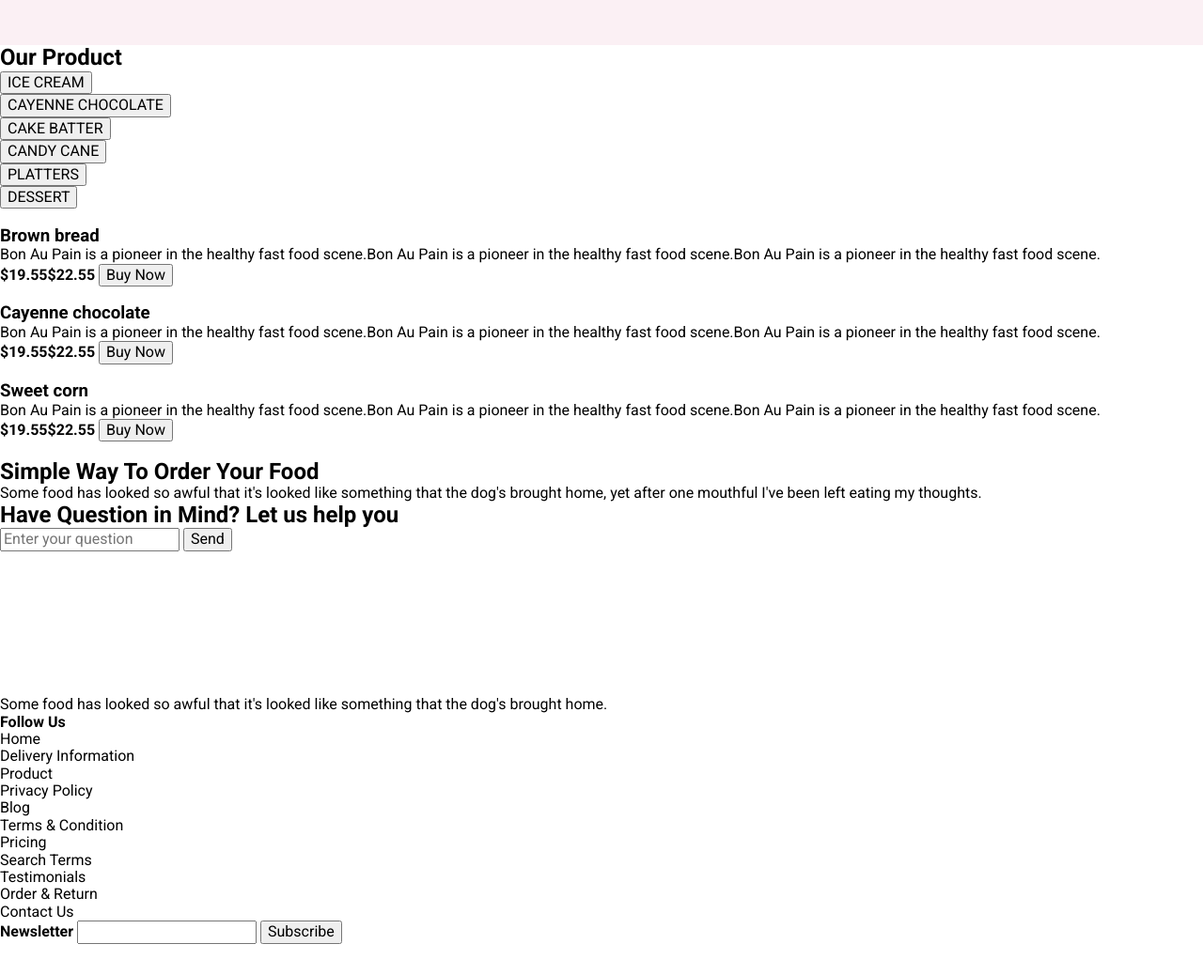
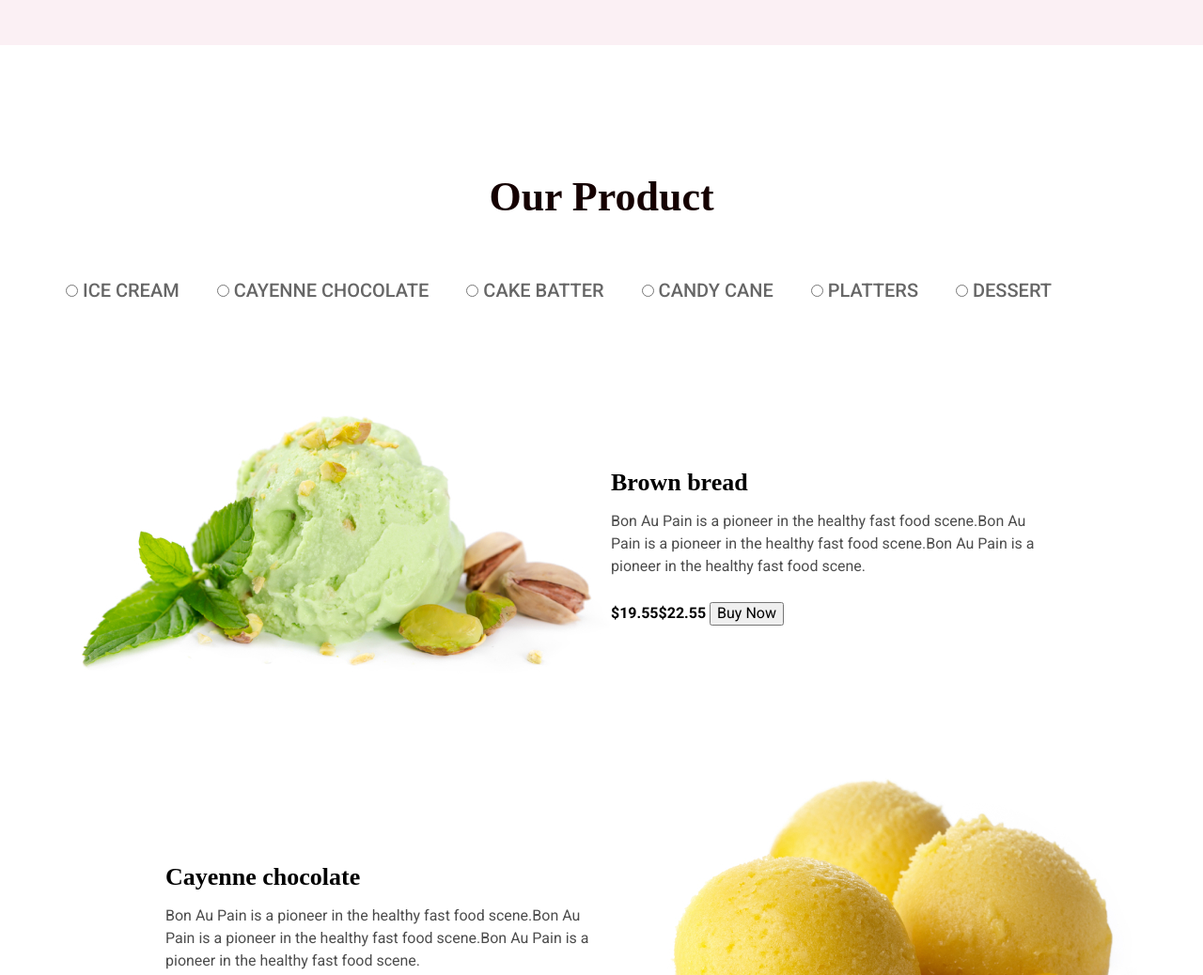
Before and after one commit to Dark-ManX/additional-poject, a plain HTML site: page index.html in a window 1280 px wide. Shown: the part 1766-2804 px from the top of the page at 94% size. Drawn offline with nearby package versions, Linux system fonts and the light colour scheme; a web font is replaced by a local one.

Commit message:
20.01.22 16:46

```diff
--- a/index.html
+++ b/index.html
@@ -208,63 +208,84 @@
 
       <!-- ================Our products section====================== -->
 
-      <section>
-        <h2>Our Product</h2>
-        <ul>
-          <li>
-            <button type="radio">ICE CREAM</button>
-          </li>
-          <li>
-            <button type="radio">CAYENNE CHOCOLATE</button>
-          </li>
-          <li>
-            <button type="radio">CAKE BATTER</button>
-          </li>
-          <li>
-            <button type="radio">CANDY CANE</button>
-          </li>
-          <li>
-            <button type="radio">PLATTERS</button>
-          </li>
-          <li>
-            <button type="radio">DESSERT</button>
-          </li>
+      <section class="product section">
+        <div class="container">
+          <h2 class="title product__title">Our Product</h2>
+          <ul class="product__list">
+            <li class="product-list-item product__item">
+              <input class="product-list-item product__radiobtn" type="radio" name="choose">
+              ICE CREAM</input>
+            </li>
+            <li class="product-list-item product__item">
+              <input class="product__radiobtn" type="radio" name="choose">
+                CAYENNE CHOCOLATE
+              </input>
+            </li>
+            <li class="product-list-item product__item">
+              <input class="product__radiobtn" type="radio" name="choose">
+              CAKE BATTER</input>
+            </li>
+            <li class="product-list-item product__item">
+              <input class="product__radiobtn" type="radio" name="choose">
+              CANDY CANE</input>
+            </li>
+            <li class="product-list-item product__item">
+              <input class="product__radiobtn" type="radio" name="choose">
+              PLATTERS</input>
+            </li>
+            <li class="product-list-item product__item">
+              <input class="product__radiobtn" type="radio" name="choose">
+              DESSERT</input>
+            </li>
+          </ul>
           <ul>
-            <li>
-              <img src="" alt="" />
-              <h3>Brown bread</h3>
-              <p>
+            <li class="product-list-2__item">
+              <div>
+              <img src="images/Product-img1.jpg" alt="ice-cream-1" />
+              </div>
+              <div class="product-list-2__second-thumb">
+              <h3 class="product-list-2__header">Brown bread</h3>
+              <p class="product-list-2__text">
                 Bon Au Pain is a pioneer in the healthy fast food scene.Bon Au
                 Pain is a pioneer in the healthy fast food scene.Bon Au Pain is
                 a pioneer in the healthy fast food scene.
               </p>
               <b>$19.55<span>$22.55</span></b>
               <button>Buy Now</button>
+              </div>
             </li>
-            <li>
-              <img src="" alt="" />
-              <h3>Cayenne chocolate</h3>
-              <p>
+            <li class="product-list-2__item">
+              <div>
+              <img src="images/Product-img2.jpg" alt="ice-cream-2" />
+              </div>
+              <div class="product-list-2__second-thumb">
+              <h3 class="product-list-2__header">Cayenne chocolate</h3>
+              <p class="product-list-2__text">
                 Bon Au Pain is a pioneer in the healthy fast food scene.Bon Au
                 Pain is a pioneer in the healthy fast food scene.Bon Au Pain is
                 a pioneer in the healthy fast food scene.
               </p>
               <b>$19.55<span>$22.55</span></b>
               <button>Buy Now</button>
+              </div>
             </li>
-            <li>
-              <img src="" alt="" />
-              <h3>Sweet corn</h3>
-              <p>
+            <li class="product-list-2__item">
+              <div>
+              <img src="images/Product-img3.jpg" alt="ice-cream-3" />
+              </div>
+              <div class="product-list-2__second-thumb">
+              <h3 class="product-list-2__header">Sweet corn</h3>
+              <p class="product-list-2__text">
                 Bon Au Pain is a pioneer in the healthy fast food scene.Bon Au
                 Pain is a pioneer in the healthy fast food scene.Bon Au Pain is
                 a pioneer in the healthy fast food scene.
               </p>
               <b>$19.55<span>$22.55</span></b>
               <button>Buy Now</button>
+              </div>
             </li>
           </ul>
-        </ul>
+        </div>
       </section>
 
       <!-- ==================Reviews section================== -->
--- a/sass/base/_base.scss
+++ b/sass/base/_base.scss
@@ -1,5 +1,3 @@
-@import "../utils/variables";
-
 body {
   font-family: "Roboto", sans-serif;
   font-weight: 400;
--- a/sass/components/_page-style.scss
+++ b/sass/components/_page-style.scss
@@ -160,3 +160,55 @@
     z-index: 5;
   }
 }
+
+// --------------Our product section--------------
+
+.product {
+  padding: 137px 0 149px;
+  background-color: #fff;
+
+  &__title {
+    margin-bottom: 64px;
+    text-align: center;
+    line-height: 61px / 44px;
+  }
+
+  &-list-item {
+    @include font(var(--roboto-font), 500, 20px, 23px, rgba(#000000, 0.6));
+  }
+  &__list {
+    display: flex;
+    margin-bottom: 50px;
+  }
+
+  &__item {
+    &:not(:last-child) {
+      margin-right: 40px;
+    }
+  }
+}
+
+.product-list-2 {
+  &__item {
+    display: flex;
+
+    &:nth-child(2n) {
+      flex-direction: row-reverse;
+    }
+  }
+
+  &__second-thumb {
+    align-content: center;
+    flex-basis: 454px;
+  }
+
+  &__header {
+    @include font(var(--hind-font), 700, 26px, 36px, #000000);
+    margin-bottom: 11px;
+  }
+
+  &__text {
+    @include font(var(--roboto-font), 400, 16px, 24px, rgba(#000000, 0.7));
+    margin-bottom: 26px;
+  }
+}
```
Also changed, not shown: CSS/main.css, CSS/main.min.css, images/Product-img1.jpg (added), images/Product-img1@2x.jpg (added), images/Product-img2.jpg (added), images/Product-img2@2x.jpg (added), images/Product-img3.jpg (added), images/Product-img3@2x.jpg (added), 2 other files.
